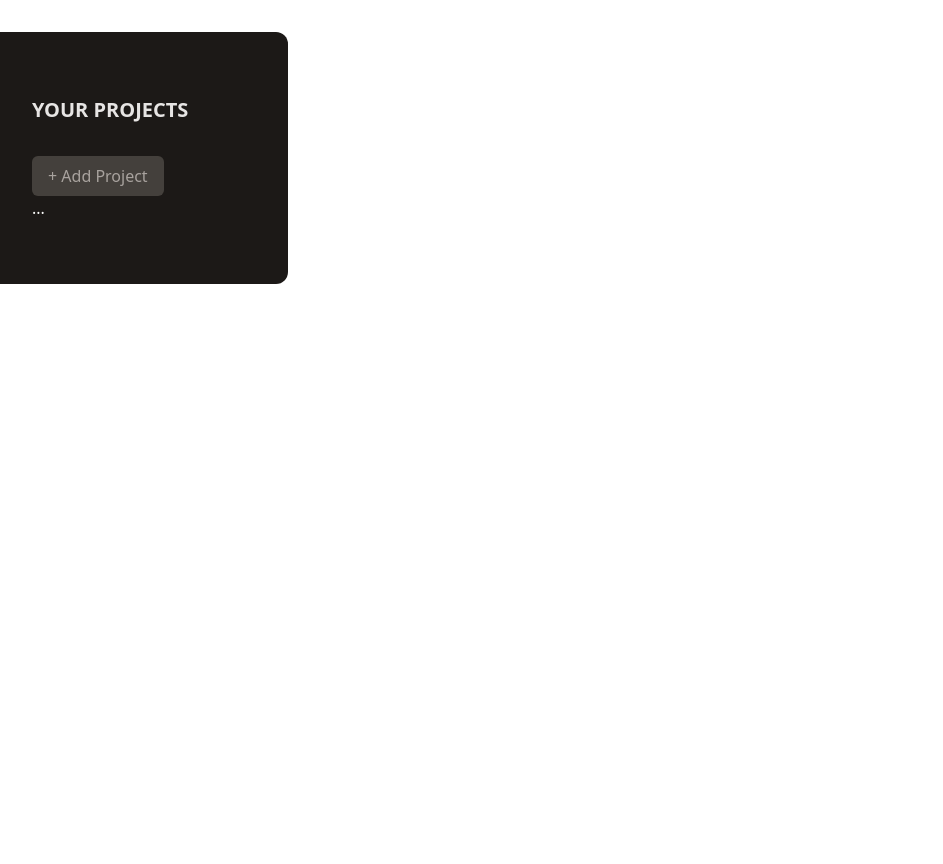
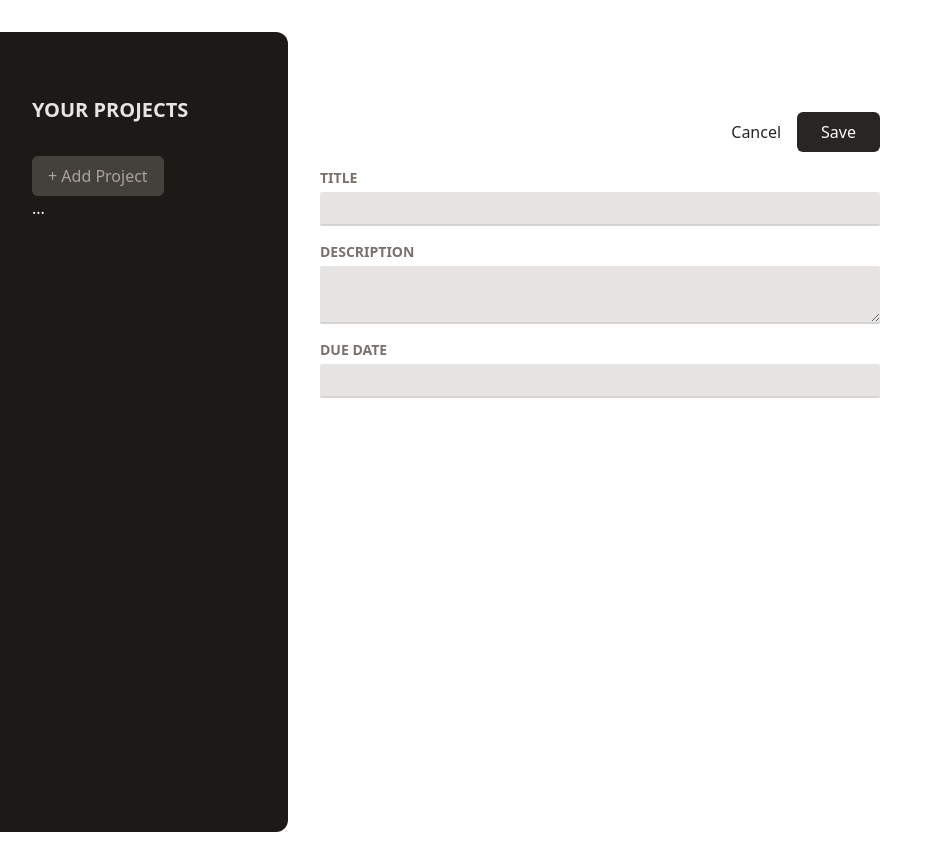
Before and after one commit to BartoszStachowski/React-Project-Manager, a React (Vite) app: page / in a window 1280 px wide. Shown: the whole page, without its empty margins (0-943 px from the left). Built offline with nearby package versions, Linux system fonts and the light colour scheme.

Commit message:
include NewProject component into App

```diff
--- a/src/App.jsx
+++ b/src/App.jsx
@@ -1,9 +1,11 @@
+import { NewProject } from "./components/NewProject";
 import { ProjectSidebar } from "./components/ProjectSidebar";
 
 function App() {
   return (
-    <main className="my-8 h-screen">
+    <main className="my-8 flex h-screen gap-8">
       <ProjectSidebar />
+      <NewProject />
     </main>
   );
 }
```
